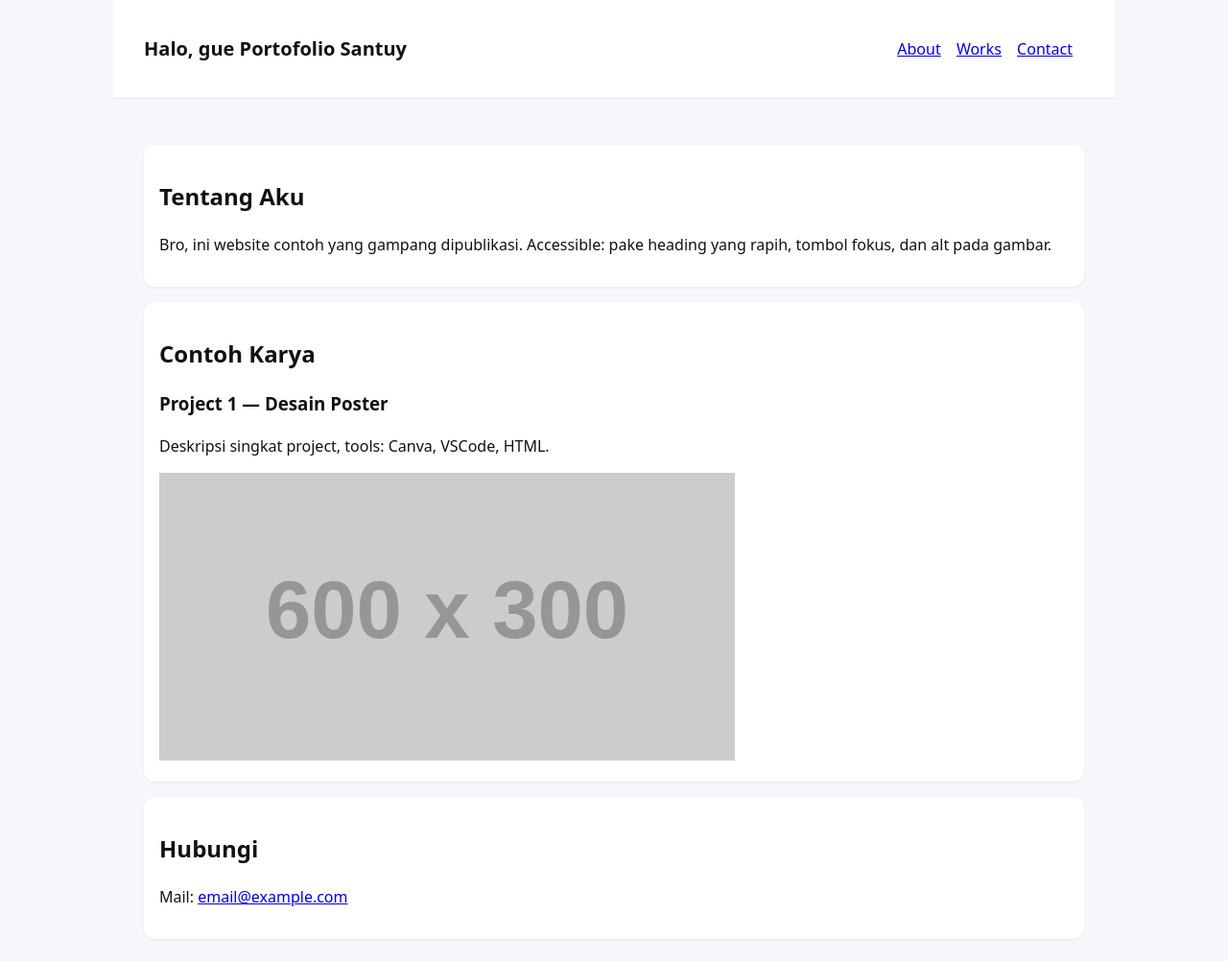
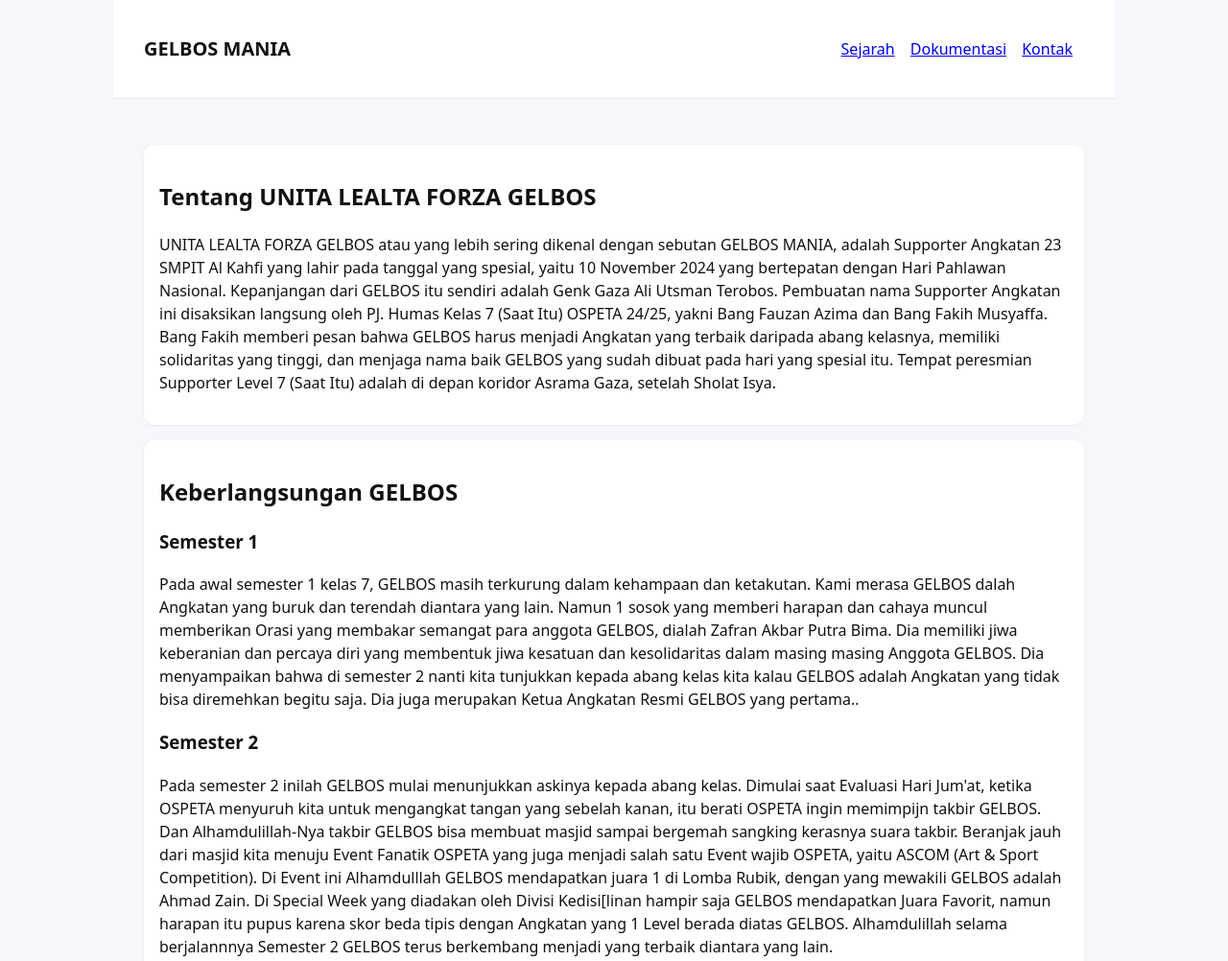
Before and after one commit to BATAM2012/GELBOSMANIA.github.io, a plain HTML site: page index.html in a window 1280 px wide. Shown: the top 1002 px of the page at 96% size. Drawn offline with Linux system fonts and the light colour scheme; placeholder pictures from the web are drawn by us.

Commit message:
Update index.html

```diff
--- a/index.html
+++ b/index.html
@@ -3,8 +3,8 @@
 <head>
 <meta charset="utf-8">
 <meta name="viewport" content="width=device-width,initial-scale=1">
-<title>Website Santuy — Portofolio</title>
-<meta name="description" content="Website portofolio santuy dari Batam">
+<title>Portofolio — GELBOS</title>
+<meta name="description" content="Sejarah dibentuknya GELBOS">
 <style>
 :root{font-family: system-ui, -apple-system, "Segoe UI", Roboto, "Helvetica Neue", Arial; line-height:1.5}
 body{margin:0;padding:0;color:#111;background:#f7f7fb}
@@ -23,11 +23,11 @@ a:focus{outline:3px solid Highlight;outline-offset:3px}
 <a class="skip-link" href="#maincontent">Lewati ke konten</a>
 <header role="banner">
 <div style="display:flex;align-items:center;justify-content:space-between">
-<h1 style="margin:.25rem 0;font-size:1.25rem">Halo, gue Portofolio Santuy</h1>
+<h1 style="margin:.25rem 0;font-size:1.25rem">GELBOS MANIA</h1>
 <nav aria-label="Navigasi utama">
-<a href="#about">About</a>
-<a href="#works">Works</a>
-<a href="#contact">Contact</a>
+<a href="#about">Sejarah</a>
+<a href="#works">Dokumentasi</a>
+<a href="#contact">Kontak</a>
 </nav>
 </div>
 </header>
@@ -35,19 +35,16 @@ a:focus{outline:3px solid Highlight;outline-offset:3px}
 
 <main id="maincontent" role="main">
 <section id="about" aria-labelledby="about-title" class="card" style="margin-top:1rem">
-<h2 id="about-title">Tentang Aku</h2>
-<p>Bro, ini website contoh yang gampang dipublikasi. Accessible: pake heading yang rapih, tombol fokus, dan alt pada gambar.</p>
+<h2 id="about-title">Tentang UNITA LEALTA FORZA GELBOS</h2>
+<p>UNITA LEALTA FORZA GELBOS atau yang lebih sering dikenal dengan sebutan GELBOS MANIA, adalah Supporter Angkatan 23 SMPIT Al Kahfi yang lahir pada tanggal yang spesial, yaitu 10 November 2024 yang bertepatan dengan Hari Pahlawan Nasional. Kepanjangan dari GELBOS itu sendiri adalah Genk Gaza Ali Utsman Terobos. Pembuatan nama Supporter Angkatan ini disaksikan langsung oleh PJ. Humas Kelas 7 (Saat Itu) OSPETA 24/25, yakni Bang Fauzan Azima dan Bang Fakih Musyaffa. Bang Fakih memberi pesan bahwa GELBOS harus menjadi Angkatan yang terbaik daripada abang kelasnya, memiliki solidaritas yang tinggi, dan menjaga nama baik GELBOS yang sudah dibuat pada hari yang spesial itu. Tempat peresmian Supporter Level 7 (Saat Itu) adalah di depan koridor Asrama Gaza, setelah Sholat Isya.</p>
 </section>
-
-
 <section id="works" aria-labelledby="works-title" class="card" style="margin-top:1rem">
-<h2 id="works-title">Contoh Karya</h2>
+<h2 id="works-title">Keberlangsungan GELBOS</h2>
 <article aria-labelledby="proj1-title">
-<h3 id="proj1-title">Project 1 — Desain Poster</h3>
-<p>Deskripsi singkat project, tools: Canva, VSCode, HTML.</p>
-<img src="https://via.placeholder.com/600x300.png?text=Contoh+Gambar" alt="Contoh poster kampanye anti-bullying" width="600" height="300">
-</article>
-</section>
+<h3 id="proj1-title">Semester 1</h3>
+<p>Pada awal semester 1 kelas 7, GELBOS masih terkurung dalam kehampaan dan ketakutan. Kami merasa GELBOS dalah Angkatan yang buruk dan terendah diantara yang lain. Namun 1 sosok yang memberi harapan dan cahaya muncul memberikan Orasi yang membakar semangat para anggota GELBOS, dialah Zafran Akbar Putra Bima. Dia memiliki jiwa keberanian dan percaya diri yang membentuk jiwa kesatuan dan kesolidaritas dalam masing masing Anggota GELBOS. Dia menyampaikan bahwa di semester 2 nanti kita tunjukkan kepada abang kelas kita kalau GELBOS adalah Angkatan yang tidak bisa diremehkan begitu saja. Dia juga merupakan Ketua Angkatan Resmi GELBOS yang pertama..</p>
+<h3 id="proj1-title">Semester 2</h3>
+<p>Pada semester 2 inilah GELBOS mulai menunjukkan askinya kepada abang kelas. Dimulai saat Evaluasi Hari Jum'at, ketika OSPETA menyuruh kita untuk mengangkat tangan yang sebelah kanan, itu berati OSPETA ingin memimpijn takbir GELBOS. Dan Alhamdulillah-Nya takbir GELBOS bisa membuat masjid sampai bergemah sangking kerasnya suara takbir. Beranjak jauh dari masjid kita menuju Event Fanatik OSPETA yang juga menjadi salah satu Event wajib OSPETA, yaitu ASCOM (Art & Sport Competition). Di Event ini Alhamdulllah GELBOS mendapatkan juara 1 di Lomba Rubik, dengan yang mewakili GELBOS adalah Ahmad Zain. Di Special Week yang diadakan oleh Divisi Kedisi[linan hampir saja GELBOS mendapatkan Juara Favorit, namun harapan itu pupus karena skor beda tipis dengan Angkatan yang 1 Level berada diatas GELBOS. Alhamdulillah selama berjalannnya Semester 2 GELBOS terus berkembang menjadi yang terbaik diantara yang lain.
 
 
 <section id="contact" aria-labelledby="contact-title" class="card" style="margin-top:1rem">
```
